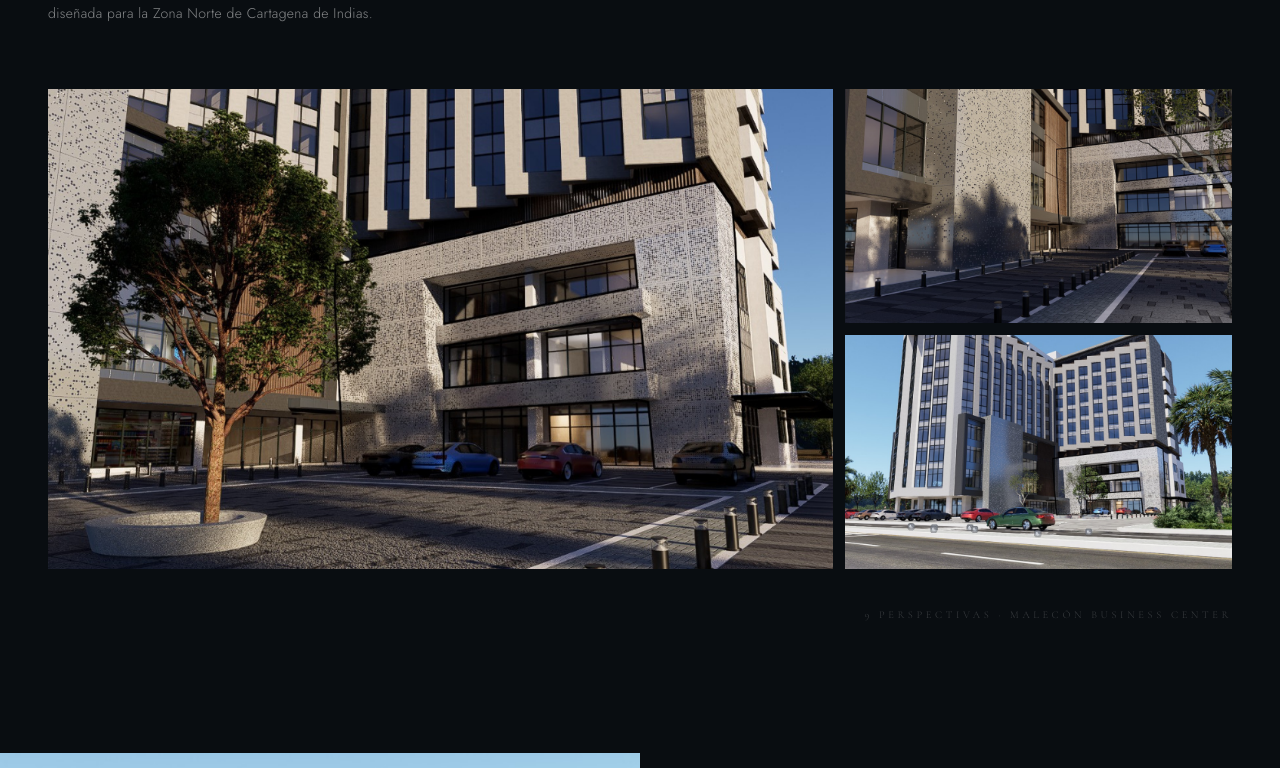
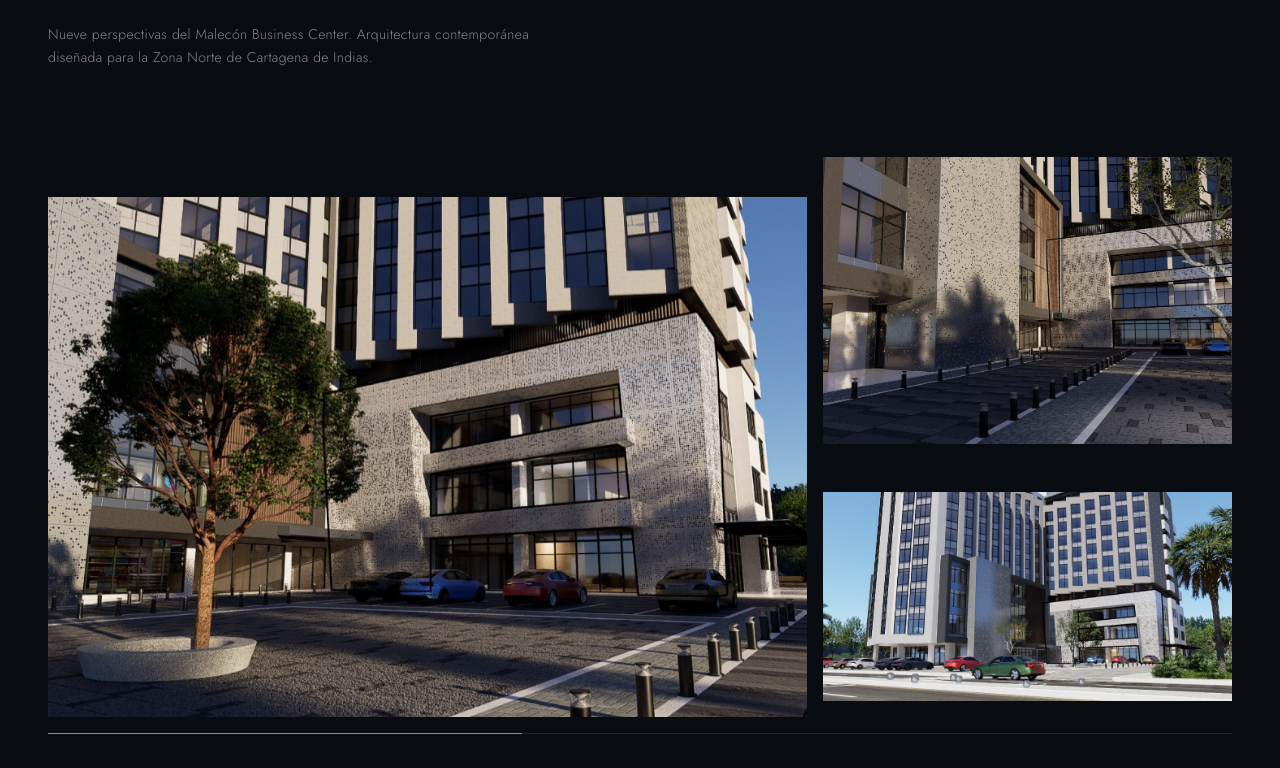
Before and after one commit to jerdiaz/malecon-residences, a Next.js app: page / in a window 1280 px wide. Shown: the part 3472-4240 px from the top of the page. Built offline with nearby package versions, Linux system fonts and the light colour scheme.

Commit message:
Galeria: layout asimetrico premium con Ken Burns y barra de progreso

```diff
--- a/src/app/globals.css
+++ b/src/app/globals.css
@@ -75,6 +75,26 @@
 .animate-ken-burns {
   animation: ken-burns 24s ease-in-out infinite alternate;
   will-change: transform;
+}
+
+/* Ken Burns corto — para la foto activa de un slide/carrusel puntual */
+@keyframes gallery-ken-burns {
+  from {
+    transform: scale(1);
+  }
+  to {
+    transform: scale(1.05);
+  }
+}
+
+/* Barra de progreso — se llena de 0% a 100% mientras dura un slide */
+@keyframes gallery-progress {
+  from {
+    width: 0%;
+  }
+  to {
+    width: 100%;
+  }
 }
 
 /* Shimmer metálico sobre las palabras de acento (champaña → oro) */
--- a/src/components/RendersGallery.tsx
+++ b/src/components/RendersGallery.tsx
@@ -31,11 +31,11 @@ export default function RendersGallery() {
   const current = SLIDES[slide];
 
   return (
-    <section id="galeria" className="relative w-full bg-ink scroll-mt-20 py-24 lg:py-32">
-      {/* Header */}
-      <div className="mx-auto max-w-7xl px-6 md:px-12 mb-16">
+    <section id="galeria" className="relative w-full bg-ink scroll-mt-20 py-28 lg:py-40">
+      {/* Header — con más aire alrededor para una composición más exclusiva */}
+      <div className="mx-auto max-w-7xl px-6 md:px-12 mb-20 lg:mb-28">
         <Reveal>
-          <p className="mb-5 text-[0.65rem] font-light uppercase tracking-[0.45em] text-bronze/80">
+          <p className="mb-6 text-[0.65rem] font-light uppercase tracking-[0.45em] text-bronze/80">
             Galería
           </p>
         </Reveal>
@@ -47,52 +47,63 @@ export default function RendersGallery() {
           />
         </h2>
         <Reveal delay={500}>
-          <p className="mt-6 max-w-lg text-sm font-light leading-relaxed tracking-wide text-white/50">
+          <p className="mt-8 max-w-lg text-sm font-light leading-relaxed tracking-wide text-white/50">
             Nueve perspectivas del Malecón Business Center. Arquitectura contemporánea
             diseñada para la Zona Norte de Cartagena de Indias.
           </p>
         </Reveal>
       </div>
 
-      {/* Carrusel — avanza solo; se pausa solo al pasar el cursor sobre una foto */}
+      {/* Carrusel — composición asimétrica; avanza solo, se pausa al pasar el cursor sobre una foto */}
       <div className="mx-auto max-w-7xl px-6 md:px-12">
         <div
           key={slide}
-          className="grid animate-[fade-in_0.4s_ease-out] grid-cols-1 gap-3 sm:h-[60vh] sm:max-h-[480px] sm:grid-cols-3 sm:grid-rows-2"
+          className="flex animate-[fade-in_0.4s_ease-out] flex-col gap-4 sm:h-[65vh] sm:max-h-[560px] sm:flex-row"
         >
-          {/* Foto grande — ocupa 2 columnas y ambas filas */}
+          {/* Foto grande — ~65% del ancho, con leve desfase de posición */}
           <RenderTile
             render={current[0]}
-            className="sm:col-span-2 sm:row-span-2"
-            big
+            className="h-80 w-full sm:h-full sm:w-[65%] sm:translate-y-4"
             onHoverChange={setPaused}
           />
-          {/* Dos fotos pequeñas, apiladas a la derecha */}
-          <RenderTile render={current[1]} onHoverChange={setPaused} />
-          <RenderTile render={current[2]} onHoverChange={setPaused} />
+
+          {/* Columna derecha — asimétrica: una más alargada y desplazada, otra más baja */}
+          <div className="flex w-full flex-col gap-4 sm:w-[35%]">
+            <RenderTile
+              render={current[1]}
+              className="h-64 w-full sm:h-[58%] sm:-translate-y-6"
+              onHoverChange={setPaused}
+            />
+            <RenderTile
+              render={current[2]}
+              className="h-56 w-full sm:h-[42%] sm:mt-2"
+              onHoverChange={setPaused}
+            />
+          </div>
+        </div>
+
+        {/* Barra de progreso — se llena mientras dura el slide activo */}
+        <div className="mt-8 h-px w-full bg-white/10">
+          <div
+            key={slide}
+            className="h-full bg-amber-500/80"
+            style={{
+              animation: `gallery-progress ${AUTO_ADVANCE_MS}ms linear forwards`,
+              animationPlayState: paused ? "paused" : "running",
+            }}
+          />
         </div>
       </div>
-
-      {/* Número total de renders */}
-      <Reveal delay={200}>
-        <div className="mx-auto mt-8 max-w-7xl px-6 text-right md:px-12">
-          <span className="font-serif text-[0.65rem] font-light uppercase tracking-[0.35em] text-white/20">
-            9 perspectivas · Malecón Business Center
-          </span>
-        </div>
-      </Reveal>
     </section>
   );
 }
 
 function RenderTile({
   render,
-  big = false,
   className = "",
   onHoverChange,
 }: {
   render: (typeof RENDERS)[number];
-  big?: boolean;
   className?: string;
   onHoverChange?: (hovering: boolean) => void;
 }) {
@@ -101,24 +112,23 @@ function RenderTile({
       href={`/galeria/${render.slug}`}
       onMouseEnter={() => onHoverChange?.(true)}
       onMouseLeave={() => onHoverChange?.(false)}
-      className={`group relative block overflow-hidden ${className}`}
+      className={`group relative block overflow-hidden transition-all duration-700 ease-in-out hover:-translate-y-1 hover:shadow-2xl hover:shadow-black/40 ${className}`}
     >
-      <div
-        className={`relative w-full overflow-hidden ${
-          big ? "h-72 sm:h-full" : "h-56 sm:h-full"
-        }`}
-      >
+      <div className="relative h-full w-full overflow-hidden">
         <Image
           src={render.src}
           alt={render.label}
           fill
           sizes="(max-width: 640px) 100vw, (max-width: 1024px) 50vw, 66vw"
-          className="object-cover transition-transform duration-[1.4s] ease-[cubic-bezier(0.16,1,0.3,1)] group-hover:scale-[1.04]"
+          className="object-cover"
+          style={{
+            animation: "gallery-ken-burns 8000ms ease-out forwards",
+          }}
         />
         {/* Velo inferior */}
-        <div className="absolute inset-0 bg-gradient-to-t from-ink/70 via-transparent to-transparent opacity-0 transition-opacity duration-500 group-hover:opacity-100" />
+        <div className="absolute inset-0 bg-gradient-to-t from-ink/70 via-transparent to-transparent opacity-0 transition-opacity duration-700 ease-in-out group-hover:opacity-100" />
         {/* Etiqueta */}
-        <div className="absolute bottom-0 left-0 right-0 translate-y-2 p-5 opacity-0 transition-all duration-500 group-hover:translate-y-0 group-hover:opacity-100">
+        <div className="absolute bottom-0 left-0 right-0 translate-y-2 p-5 opacity-0 transition-all duration-700 ease-in-out group-hover:translate-y-0 group-hover:opacity-100">
           <p className="text-[0.65rem] font-light uppercase tracking-[0.3em] text-champagne/90">
             {render.label}
           </p>
```
